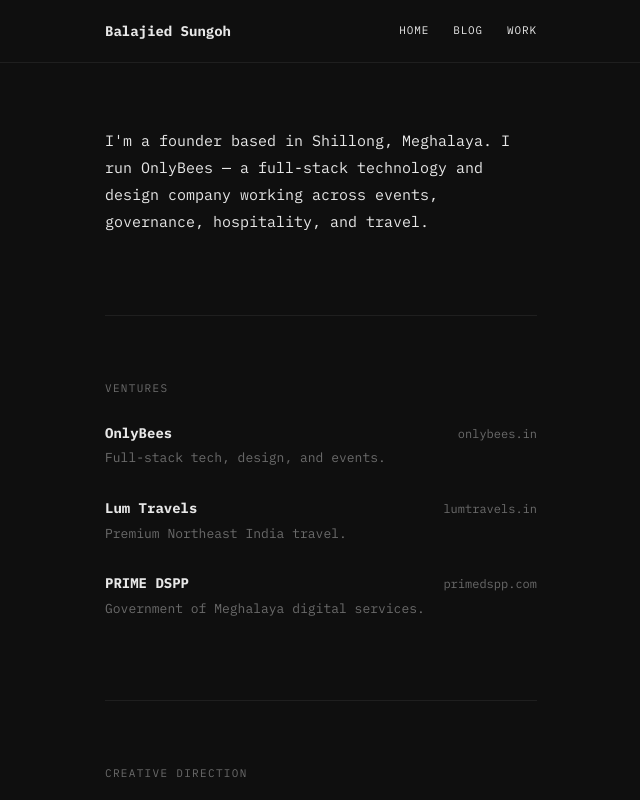
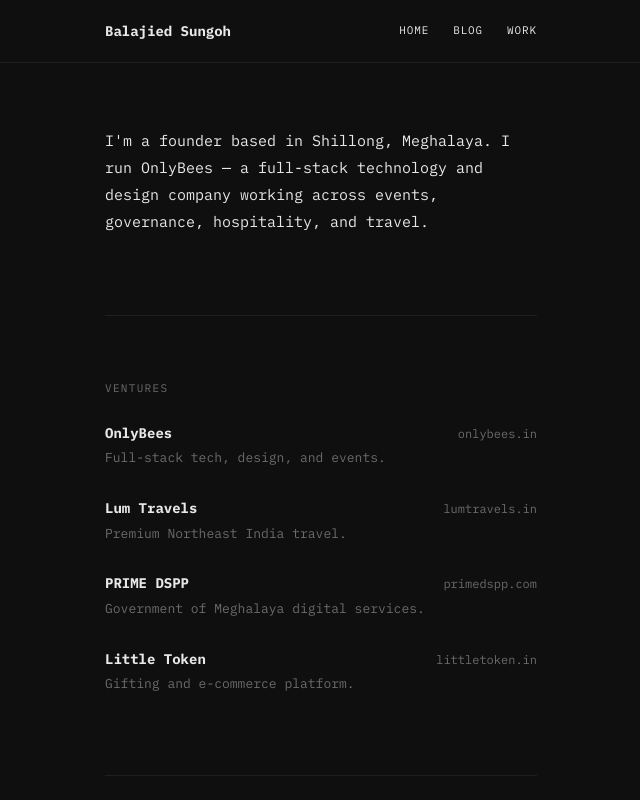
Before and after one commit to balajied29/mysite, a Next.js app: page / in a window 1280 px wide. Shown: the top 800 px of the page, without its empty margins (319-959 px from the left). Built offline with nearby package versions, Linux system fonts and the light colour scheme.

Commit message:
Add Little Token to ventures
Co-Authored-By: Claude Sonnet 4.6 <noreply@anthropic.com>

```diff
--- a/app/page.tsx
+++ b/app/page.tsx
@@ -7,6 +7,7 @@ const ventures = [
   { name: "OnlyBees", url: "onlybees.in", href: "https://onlybees.in/", description: "Full-stack tech, design, and events." },
   { name: "Lum Travels", url: "lumtravels.in", href: "https://www.lumtravels.in/", description: "Premium Northeast India travel." },
   { name: "PRIME DSPP", url: "primedspp.com", href: "https://primedspp.com/", description: "Government of Meghalaya digital services." },
+  { name: "Little Token", url: "littletoken.in", href: "https://littletoken.in/", description: "Gifting and e-commerce platform." },
 ];
 
 const creativeDirection = [
```
